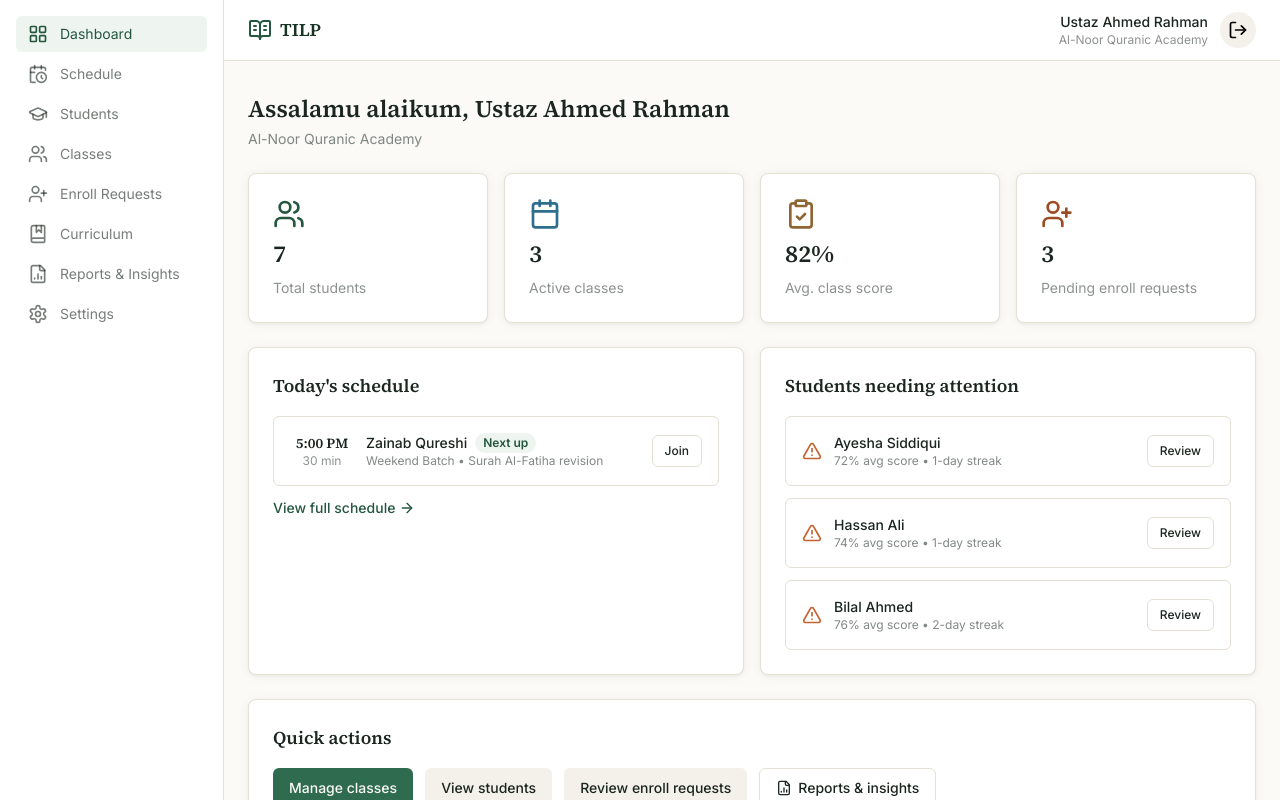
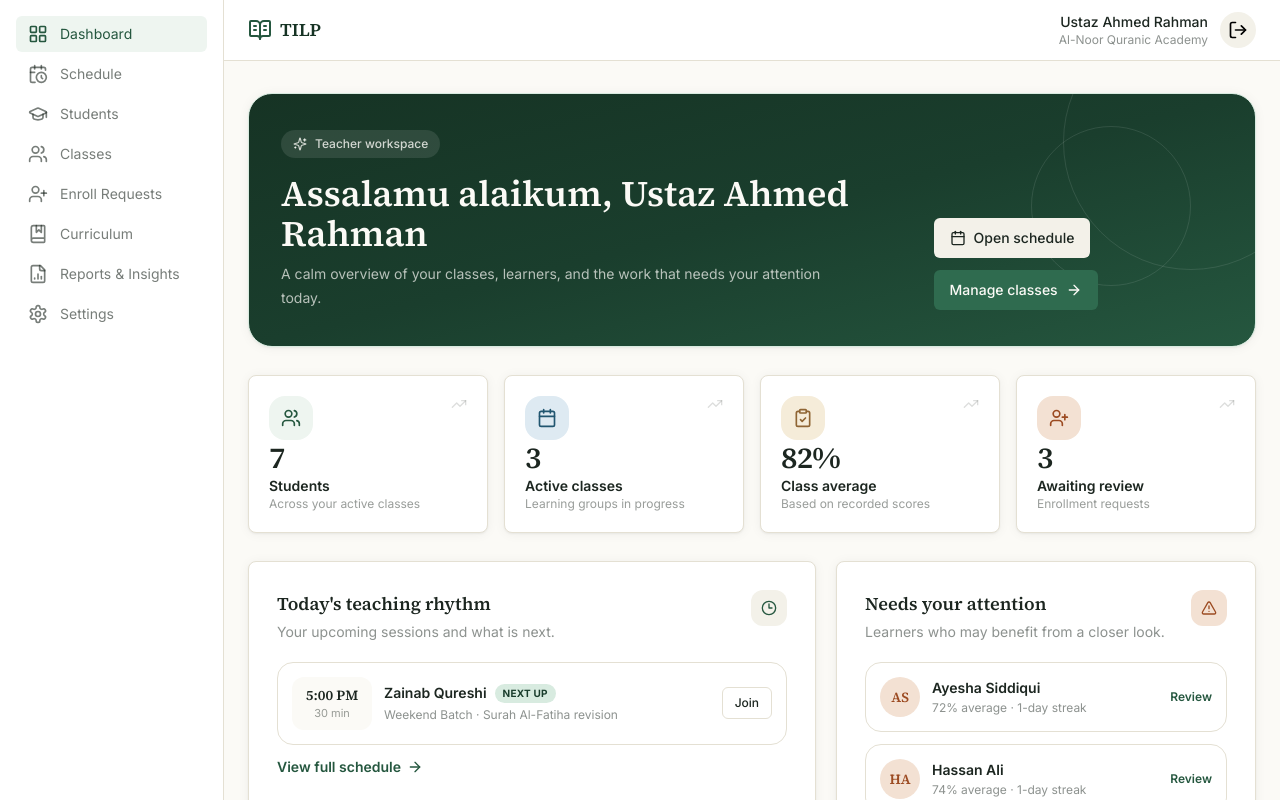
Before and after one commit to gux-htm/QuranLMS, a React (Vite) app: page /teacher in a window 1280 px wide. Shown: the top 800 px of the page. Built offline with nearby package versions, Linux system fonts and the light colour scheme.

Commit message:
feat(ui): elevate teacher dashboard experience

```diff
--- a/src/pages/teacher/Dashboard.tsx
+++ b/src/pages/teacher/Dashboard.tsx
@@ -1,4 +1,4 @@
-import { Users, Calendar, ClipboardCheck, AlertTriangle, ArrowRight, UserPlus, FileBarChart2 } from 'lucide-react'
+import { Users, Calendar, ClipboardCheck, AlertTriangle, ArrowRight, UserPlus, FileBarChart2, Clock3, TrendingUp, Sparkles } from 'lucide-react'
 import { Card, CardTitle, CardContent } from '@/components/ui/Card'
 import { Button } from '@/components/ui/Button'
 import { TEACHER, TEACHER_SCHEDULE, today } from '@/lib/mockData'
@@ -9,109 +9,87 @@ import { useNavigate } from 'react-router-dom'
 export function TeacherDashboard() {
   const navigate = useNavigate()
   const { students, classes, enrollRequests } = useAppStore()
-
   const totalStudents = students.length
-  const avgClassScore = totalStudents
-    ? Math.round(students.reduce((sum, s) => sum + s.avgScore, 0) / totalStudents)
-    : 0
+  const avgClassScore = totalStudents ? Math.round(students.reduce((sum, s) => sum + s.avgScore, 0) / totalStudents) : 0
   const needsAttention = [...students].filter((s) => s.avgScore > 0).sort((a, b) => a.avgScore - b.avgScore).slice(0, 3)
   const pendingRequests = enrollRequests.filter((r) => r.status === 'pending').length
   const now = new Date()
-  const upcomingSessions = TEACHER_SCHEDULE
-    .filter((s) => s.date === format(today, 'yyyy-MM-dd') && new Date(`${s.date}T${s.time}`) > now)
-    .sort((a, b) => a.time.localeCompare(b.time))
-
+  const upcomingSessions = TEACHER_SCHEDULE.filter((s) => s.date === format(today, 'yyyy-MM-dd') && new Date(`${s.date}T${s.time}`) > now).sort((a, b) => a.time.localeCompare(b.time))
   const stats = [
-    { icon: Users, iconClass: 'text-green-700', value: totalStudents, label: 'Total students' },
-    { icon: Calendar, iconClass: 'text-sky-600', value: classes.length, label: 'Active classes' },
-    { icon: ClipboardCheck, iconClass: 'text-gold-700', value: `${avgClassScore}%`, label: 'Avg. class score' },
-    { icon: UserPlus, iconClass: 'text-clay-700', value: pendingRequests, label: 'Pending enroll requests' },
+    { icon: Users, tone: 'bg-green-50 text-green-700', value: totalStudents, label: 'Students', detail: 'Across your active classes' },
+    { icon: Calendar, tone: 'bg-sky-100 text-sky-700', value: classes.length, label: 'Active classes', detail: 'Learning groups in progress' },
+    { icon: ClipboardCheck, tone: 'bg-gold-100 text-gold-700', value: `${avgClassScore}%`, label: 'Class average', detail: 'Based on recorded scores' },
+    { icon: UserPlus, tone: 'bg-clay-100 text-clay-700', value: pendingRequests, label: 'Awaiting review', detail: 'Enrollment requests' },
   ]
 
   return (
-    <div className="space-y-6">
-      <div>
-        <h1 className="font-display text-2xl font-semibold text-ink">Assalamu alaikum, {TEACHER.name}</h1>
-        <p className="mt-1 text-sm text-ink/55">{TEACHER.institution}</p>
-      </div>
+    <div className="space-y-7">
+      <section className="relative overflow-hidden rounded-3xl border border-green-100 bg-gradient-to-br from-green-900 via-green-800 to-green-700 px-6 py-7 text-paper shadow-card sm:px-8 sm:py-9">
+        <div className="pointer-events-none absolute -right-16 -top-20 h-64 w-64 rounded-full border border-white/10" />
+        <div className="pointer-events-none absolute right-16 top-8 h-40 w-40 rounded-full border border-white/10" />
+        <div className="relative flex flex-col justify-between gap-6 lg:flex-row lg:items-end">
+          <div>
+            <div className="inline-flex items-center gap-2 rounded-full bg-white/10 px-3 py-1.5 text-xs font-medium text-paper/80"><Sparkles className="h-3.5 w-3.5" /> Teacher workspace</div>
+            <h1 className="mt-4 font-display text-3xl font-semibold sm:text-4xl">Assalamu alaikum, {TEACHER.name}</h1>
+            <p className="mt-2 max-w-xl text-sm leading-6 text-paper/70">A calm overview of your classes, learners, and the work that needs your attention today.</p>
+          </div>
+          <div className="flex flex-wrap gap-3">
+            <Button variant="secondary" onClick={() => navigate('/teacher/schedule')}><Calendar className="mr-2 h-4 w-4" /> Open schedule</Button>
+            <Button onClick={() => navigate('/teacher/classes')}>Manage classes <ArrowRight className="ml-2 h-4 w-4" /></Button>
+          </div>
+        </div>
+      </section>
 
-      <div className="grid gap-4 md:grid-cols-4 sm:grid-cols-2">
+      <div className="grid gap-4 sm:grid-cols-2 xl:grid-cols-4">
         {stats.map((stat) => {
           const Icon = stat.icon
           return (
-            <Card key={stat.label}>
-              <CardContent className="space-y-2">
-                <Icon className={`h-8 w-8 ${stat.iconClass}`} />
-                <div className="font-display text-2xl font-semibold text-ink">{stat.value}</div>
-                <div className="text-sm text-ink/50">{stat.label}</div>
+            <Card key={stat.label} className="group relative overflow-hidden p-5 transition-all duration-200 hover:-translate-y-0.5 hover:shadow-md">
+              <CardContent className="space-y-0">
+                <div className="flex items-start justify-between"><span className={`flex h-11 w-11 items-center justify-center rounded-2xl ${stat.tone}`}><Icon className="h-5 w-5" /></span><TrendingUp className="h-4 w-4 text-ink/15 transition-colors group-hover:text-green-500" /></div>
+                <div className="mt-5 font-display text-3xl font-semibold tracking-tight text-ink">{stat.value}</div>
+                <div className="mt-1 text-sm font-semibold text-ink">{stat.label}</div>
+                <div className="mt-1 text-xs text-ink/45">{stat.detail}</div>
               </CardContent>
             </Card>
           )
         })}
       </div>
 
-      <div className="grid gap-4 md:grid-cols-2">
-        <Card>
-          <CardTitle className="mb-4">Today's schedule</CardTitle>
+      <div className="grid gap-5 lg:grid-cols-[1.15fr_0.85fr]">
+        <Card className="p-6 sm:p-7">
+          <div className="mb-5 flex items-start justify-between gap-4"><div><CardTitle>Today's teaching rhythm</CardTitle><p className="mt-1 text-sm text-ink/50">Your upcoming sessions and what is next.</p></div><span className="flex h-9 w-9 items-center justify-center rounded-xl bg-paper-dim text-green-700"><Clock3 className="h-4 w-4" /></span></div>
           <CardContent className="space-y-3">
-            {upcomingSessions.length === 0 ? (
-              <p className="rounded-md border border-line p-4 text-sm text-ink/55">No more classes today. Well done!</p>
-            ) : (
-              upcomingSessions.slice(0, 4).map((session, index) => (
-                <div key={session.id} className="flex items-center gap-3 rounded-md border border-line p-4">
-                  <div className="w-16 shrink-0 text-center">
-                    <div className="font-display text-sm font-semibold text-ink">{format(new Date(`${session.date}T${session.time}`), 'h:mm a')}</div>
-                    <div className="text-xs text-ink/50">{session.duration} min</div>
-                  </div>
-                  <div className="min-w-0 flex-1">
-                    <div className="flex items-center gap-2">
-                      <span className="text-sm font-medium text-ink">{session.studentName}</span>
-                      {index === 0 && <span className="rounded-full bg-green-50 px-2 py-0.5 text-xs font-semibold text-green-700">Next up</span>}
-                    </div>
-                    <div className="truncate text-xs text-ink/55">{session.className} • {session.lessonTitle}</div>
-                  </div>
-                  <Button size="sm" variant="outline" onClick={() => { window.open(session.meetUrl, '_blank'); navigate(`/teacher/schedule/${session.id}`) }}>Join</Button>
-                </div>
-              ))
-            )}
-            <button onClick={() => navigate('/teacher/schedule')} className="inline-flex items-center gap-1 text-sm font-medium text-green-700 hover:text-green-800">
-              View full schedule
-              <ArrowRight className="h-4 w-4" />
-            </button>
+            {upcomingSessions.length === 0 ? <div className="rounded-2xl border border-dashed border-line bg-paper/60 p-7 text-center"><p className="font-medium text-ink">Your day is clear.</p><p className="mt-1 text-sm text-ink/50">No more sessions are scheduled for today.</p></div> : upcomingSessions.slice(0, 4).map((session, index) => (
+              <div key={session.id} className="group flex items-center gap-3 rounded-2xl border border-line bg-white p-3.5 transition-colors hover:border-green-200 hover:bg-green-50/30">
+                <div className="w-20 shrink-0 rounded-xl bg-paper p-2 text-center"><div className="font-display text-sm font-semibold text-ink">{format(new Date(`${session.date}T${session.time}`), 'h:mm a')}</div><div className="text-[11px] text-ink/45">{session.duration} min</div></div>
+                <div className="min-w-0 flex-1"><div className="flex flex-wrap items-center gap-2"><span className="text-sm font-semibold text-ink">{session.studentName}</span>{index === 0 && <span className="rounded-full bg-green-100 px-2 py-0.5 text-[10px] font-bold uppercase tracking-wide text-green-800">Next up</span>}</div><div className="mt-1 truncate text-xs text-ink/50">{session.className} · {session.lessonTitle}</div></div>
+                <Button size="sm" variant="outline" onClick={() => { window.open(session.meetUrl, '_blank'); navigate(`/teacher/schedule/${session.id}`) }}>Join</Button>
+              </div>
+            ))}
+            <button onClick={() => navigate('/teacher/schedule')} className="mt-2 inline-flex items-center gap-1.5 text-sm font-semibold text-green-700 transition-colors hover:text-green-900">View full schedule <ArrowRight className="h-4 w-4" /></button>
           </CardContent>
         </Card>
 
-        <Card>
-          <CardTitle className="mb-4">Students needing attention</CardTitle>
+        <Card className="p-6 sm:p-7">
+          <div className="mb-5 flex items-start justify-between gap-4"><div><CardTitle>Needs your attention</CardTitle><p className="mt-1 text-sm text-ink/50">Learners who may benefit from a closer look.</p></div><span className="flex h-9 w-9 items-center justify-center rounded-xl bg-clay-100 text-clay-700"><AlertTriangle className="h-4 w-4" /></span></div>
           <CardContent className="space-y-3">
-            {needsAttention.length === 0 ? (
-              <p className="rounded-md border border-line p-4 text-sm text-ink/55">No students currently flagged.</p>
-            ) : needsAttention.map((student) => (
-              <div key={student.id} className="flex items-center gap-3 rounded-md border border-line p-4">
-                <AlertTriangle className="h-5 w-5 shrink-0 text-clay-600" />
-                <div className="min-w-0 flex-1">
-                  <div className="text-sm font-medium text-ink">{student.name}</div>
-                  <div className="text-xs text-ink/55">{student.avgScore}% avg score • {student.streak}-day streak</div>
-                </div>
-                <Button size="sm" variant="outline" onClick={() => navigate('/teacher/students/' + student.id)}>Review</Button>
+            {needsAttention.length === 0 ? <div className="rounded-2xl border border-dashed border-line bg-paper/60 p-7 text-center"><p className="font-medium text-ink">Everything looks steady.</p><p className="mt-1 text-sm text-ink/50">No students are currently flagged.</p></div> : needsAttention.map((student) => (
+              <div key={student.id} className="flex items-center gap-3 rounded-2xl border border-line p-3.5">
+                <div className="flex h-10 w-10 shrink-0 items-center justify-center rounded-full bg-clay-100 font-display text-sm font-semibold text-clay-700">{student.name.split(' ').map((part) => part[0]).slice(0, 2).join('')}</div>
+                <div className="min-w-0 flex-1"><div className="text-sm font-semibold text-ink">{student.name}</div><div className="mt-0.5 text-xs text-ink/50">{student.avgScore}% average · {student.streak}-day streak</div></div>
+                <button onClick={() => navigate('/teacher/students/' + student.id)} className="text-xs font-semibold text-green-700 hover:text-green-900">Review</button>
               </div>
             ))}
+            <button onClick={() => navigate('/teacher/students')} className="mt-2 inline-flex items-center gap-1.5 text-sm font-semibold text-green-700 transition-colors hover:text-green-900">Open all students <ArrowRight className="h-4 w-4" /></button>
           </CardContent>
         </Card>
       </div>
 
-      <Card>
-        <CardTitle className="mb-4">Quick actions</CardTitle>
-        <div className="flex flex-wrap gap-3">
-          <Button onClick={() => navigate('/teacher/classes')}>Manage classes</Button>
-          <Button variant="secondary" onClick={() => navigate('/teacher/students')}>View students</Button>
-          <Button variant="secondary" onClick={() => navigate('/teacher/enrollments')}>Review enroll requests</Button>
-          <Button variant="outline" onClick={() => navigate('/teacher/reports')}>
-            <FileBarChart2 className="mr-1.5 h-4 w-4" />
-            Reports & insights
-          </Button>
-        </div>
-      </Card>
+      <section className="rounded-3xl border border-line bg-white p-6 sm:p-7">
+        <div className="flex flex-col justify-between gap-4 sm:flex-row sm:items-end"><div><p className="text-xs font-semibold uppercase tracking-[0.16em] text-ink/40">Keep moving</p><h2 className="mt-1 font-display text-2xl font-semibold">Your teaching tools, close at hand</h2></div><Button variant="outline" size="sm" onClick={() => navigate('/teacher/reports')}><FileBarChart2 className="mr-2 h-4 w-4" /> Reports & insights</Button></div>
+        <div className="mt-5 grid gap-3 sm:grid-cols-3"><button onClick={() => navigate('/teacher/classes')} className="rounded-2xl bg-paper p-4 text-left transition-colors hover:bg-green-50"><Users className="h-5 w-5 text-green-700" /><div className="mt-4 text-sm font-semibold">Manage classes</div><div className="mt-1 text-xs text-ink/50">Organize groups and learning tracks</div></button><button onClick={() => navigate('/teacher/students')} className="rounded-2xl bg-paper p-4 text-left transition-colors hover:bg-green-50"><ClipboardCheck className="h-5 w-5 text-green-700" /><div className="mt-4 text-sm font-semibold">Review students</div><div className="mt-1 text-xs text-ink/50">See progress and individual needs</div></button><button onClick={() => navigate('/teacher/enrollments')} className="rounded-2xl bg-paper p-4 text-left transition-colors hover:bg-green-50"><UserPlus className="h-5 w-5 text-green-700" /><div className="mt-4 text-sm font-semibold">Enrollment requests</div><div className="mt-1 text-xs text-ink/50">Welcome new learners to your classes</div></button></div>
+      </section>
     </div>
   )
 }
```
